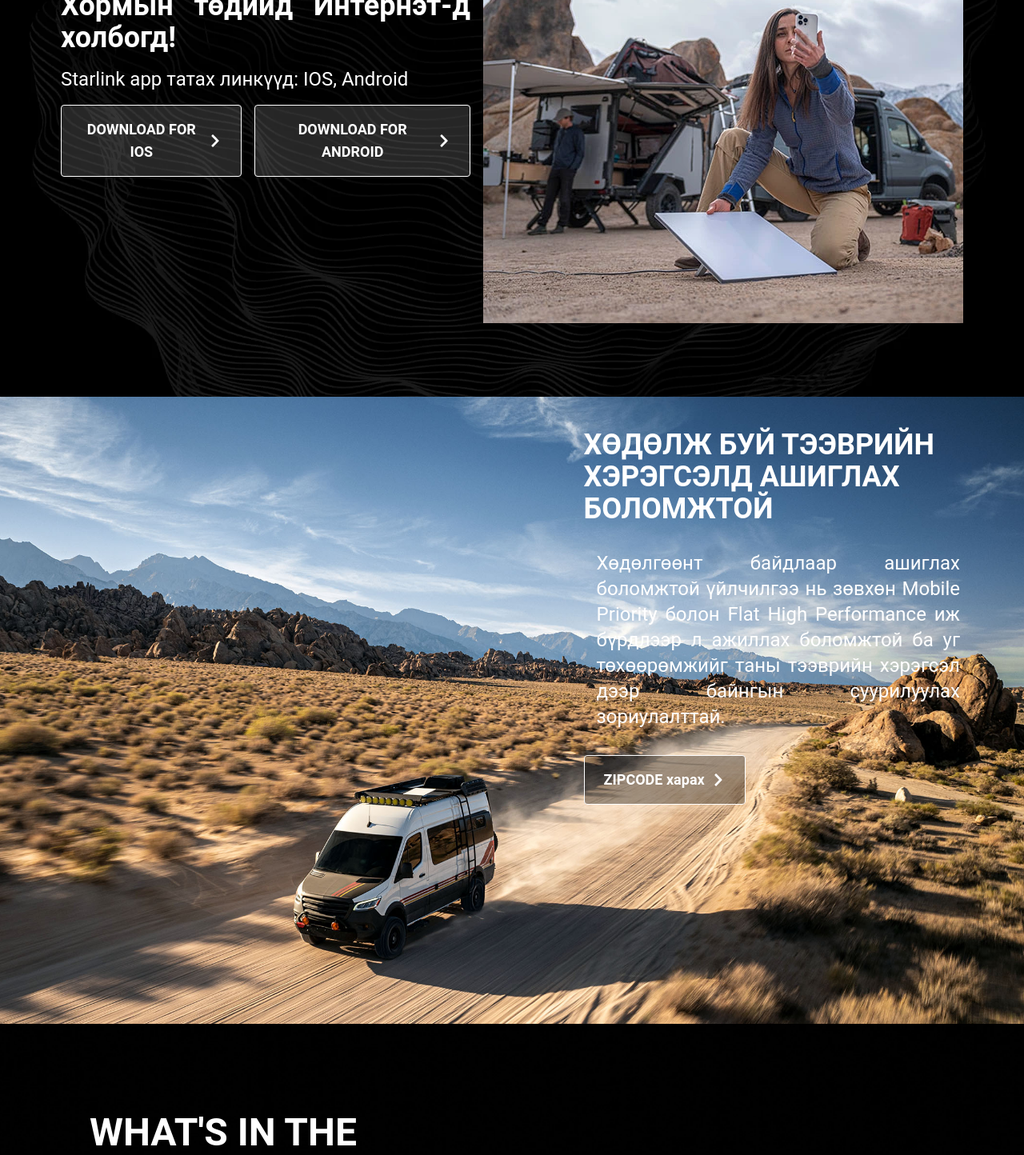
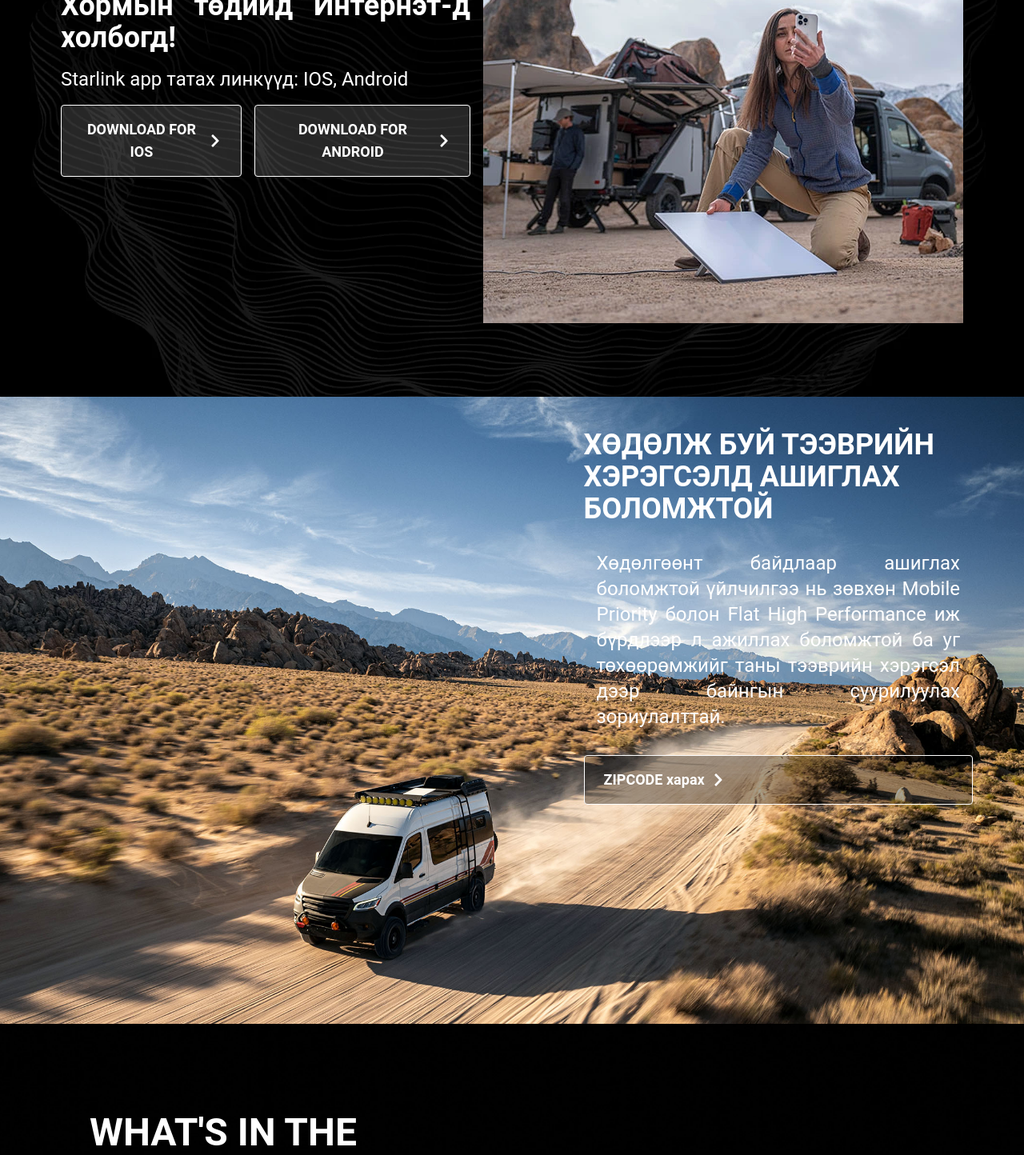
Before and after one commit to umirbyek/react-starlink-version-3, a React (Create React App) app: page / in a window 1280 px wide. Shown: the part 2640-4084 px from the top of the page at 80% size. Built offline with nearby package versions, Linux system fonts and the light colour scheme.

Commit message:
link with connet

```diff
--- a/src/App.js
+++ b/src/App.js
@@ -42,6 +42,24 @@ function App() {
   const viewPlanClick = () => {
     window.parent.location.href = 'https://www.starlink.com/service-plans';
   };
+  const activeGuideClick = () => {
+    window.parent.location.href = 'https://emartmall.mn/info/99';
+  };
+  const iosClick = () => {
+    window.parent.location.href = 'https://apps.apple.com/us/app/starlink/id1537177988';
+  };
+  const androiClick = () => {
+    window.parent.location.href = 'https://play.google.com/store/apps/details?id=com.starlink.mobile';
+  };
+  const zipcodeClick = () => {
+    window.parent.location.href = 'https://zipcode.mn/zipcode';
+  };
+  const specificationsClick = () => {
+    window.parent.location.href = 'https://www.starlink.com/specifications?spec=1';
+  };
+  const cableOrderClick = () => {
+    window.parent.location.href = 'https://emartmall.mn/productdetail/2140056356008';
+  };
 
   return (
     <div className="w-full h-screen">
@@ -67,11 +85,11 @@ function App() {
               </div>
             </div>
 
-            {/* <a href="https://emartmall.mn/productdetail/2140057847000"> */}
+
               <button onClick={handleOrderClick}  className="bg-white text-black font-semibold py-3 px-20 rounded hover:bg-[#ffa500] transition duration-500 lg:text-lg md:text-base text-sm items-end">
                 Захиалах
               </button>
-            {/* </a> */}
+
           </div>
         </div>
       </div>
@@ -122,12 +140,12 @@ function App() {
                 *Сарын үйлчилгээний төлбөрийг доорх хэсгээс болон "Starlink"
                 апп-руу шууд хандан идэвхжүүлнэ.
               </p>
-              {/* <a href="https://www.starlink.com/service-plans" className=""> */}
+
                 <button onClick={viewPlanClick} className="bg-white/15 text-white  font-semibold py-2 px-2 md:py-3 md:px-4  lg:py-3 lg:px-7 rounded hover:bg-black/90  transition duration-500 border border-white flex items-center gap-2 lg:text-lg md:text-base text-sm">
                   View plans
                   <FaChevronRight />
                 </button>
-              {/* </a> */}
+
             </div>
           </div>
         </div>
@@ -151,11 +169,11 @@ function App() {
               явахад хялбар
             </p>
 
-            <a href="https://emartmall.mn/info/99">
-              <button className="w-full  bg-white text-black font-semibold py-3 px-10 lg:text-base rounded hover:bg-[#ffa500] transition duration-500 lg:text-lg md:text-base text-sm ">
+
+              <button onClick={activeGuideClick} className="w-full  bg-white text-black font-semibold py-3 px-10 lg:text-base rounded hover:bg-[#ffa500] transition duration-500 lg:text-lg md:text-base text-sm ">
                 Идэвхжүүлэх заавар харах
               </button>
-            </a>
+
           </div>
         </div>
       </div>
@@ -177,18 +195,18 @@ function App() {
             </p>
 
             <div className="flex gap-4">
-              <a href="https://apps.apple.com/us/app/starlink/id1537177988" className="">
-                <button className="bg-white/15 text-white  font-semibold py-2 px-3 md:py-4 md:px-4 lg:py-4 lg:px-6 rounded hover:bg-black/90  transition duration-500 border border-white flex items-center gap-2 lg:text-lg md:text-base text-sm">
+
+                <button onClick={iosClick} className="bg-white/15 text-white  font-semibold py-2 px-3 md:py-4 md:px-4 lg:py-4 lg:px-6 rounded hover:bg-black/90  transition duration-500 border border-white flex items-center gap-2 lg:text-lg md:text-base text-sm">
                   DOWNLOAD FOR IOS
                   <FaChevronRight />
                 </button>
-              </a>
-              <a href="https://play.google.com/store/apps/details?id=com.starlink.mobile" className="">
-                <button className="bg-white/15 text-white  font-semibold py-2 px-3 md:py-4 md:px-4 lg:py-4 lg:px-6  rounded hover:bg-black/90  transition duration-500 border border-white flex items-center gap-2 lg:text-lg md:text-base text-sm">
+
+
+                <button onClick={androiClick} className="bg-white/15 text-white  font-semibold py-2 px-3 md:py-4 md:px-4 lg:py-4 lg:px-6  rounded hover:bg-black/90  transition duration-500 border border-white flex items-center gap-2 lg:text-lg md:text-base text-sm">
                   DOWNLOAD FOR ANDROID
                   <FaChevronRight />
                 </button>
-              </a>
+
             </div>
           </div>
           <img
@@ -217,12 +235,12 @@ function App() {
               суурилуулах зориулалттай.
             </p>
 
-            <a href="https://zipcode.mn/zipcode" className="">
-              <button className="bg-black/35 text-white  font-semibold py-2 px-3 md:py-4 md:px-5 lg:py-4 lg:px-6 rounded hover:bg-black/90  transition duration-500 border border-white flex items-center gap-2 lg:text-lg md:text-base text-sm">
+
+              <button onClick={zipcodeClick} className="bg-black/35 text-white  font-semibold py-2 px-3 md:py-4 md:px-5 lg:py-4 lg:px-6 rounded hover:bg-black/90  transition duration-500 border border-white flex items-center gap-2 lg:text-lg md:text-base text-sm">
                 ZIPCODE харах
                 <FaChevronRight />
               </button>
-            </a>
+
           </div>
         </div>
       </div>
@@ -244,12 +262,12 @@ function App() {
               шаардлагатай бүх зүйлтэй ирдэг.
             </p>
 
-            <a href="https://www.starlink.com/specifications?spec=1" className="">
-              <button className="bg-white/15 text-white  font-semibold py-2 px-3 md:py-4 md:px-4 lg:py-4 lg:px-6  rounded hover:bg-black/90  transition duration-500 border border-white flex items-center gap-2 lg:text-base md:text-sm text-sm">
+
+              <button onClick={specificationsClick} className="bg-white/15 text-white  font-semibold py-2 px-3 md:py-4 md:px-4 lg:py-4 lg:px-6  rounded hover:bg-black/90  transition duration-500 border border-white flex items-center gap-2 lg:text-base md:text-sm text-sm">
                 VIEW SPECIFICATIONS
                 <FaChevronRight />
               </button>
-            </a>
+
           </div>
           <div className="flex flex-col  text-white gap-4 w-80 md:w-4/5 lg:w-5/6  items-center rounded pb-32 md:pb-30">
             <div className="relative  w-80 md:w-4/5 lg:w-5/6  h-full " >
@@ -359,11 +377,11 @@ function App() {
               хурдны хязгааргүй Data-тай
             </p>
 
-            <a href="https://emartmall.mn/productdetail/2140057847000">
-              <button className="bg-white text-black font-semibold py-3 px-20 rounded hover:bg-[#ffa500] transition duration-500 lg:text-lg md:text-base text-sm items-end">
+
+              <button onClick={handleOrderClick} className="bg-white text-black font-semibold py-3 px-20 rounded hover:bg-[#ffa500] transition duration-500 lg:text-lg md:text-base text-sm items-end">
                 Захиалах
               </button>
-            </a>
+
           </div>
         </div>
       </div>
@@ -400,11 +418,9 @@ function App() {
               эсвэл LAN RJ45 кабелиар салаалж ашиглах боломжийг олгодог.
             </p>
 
-            <a href="https://emartmall.mn/productdetail/2140056356008">
-              <button className="bg-white text-black font-semibold py-3 px-20 rounded hover:bg-[#ffa500] transition duration-500 lg:text-lg md:text-base text-sm items-end">
+              <button onClick={cableOrderClick} className="bg-white text-black font-semibold py-3 px-20 rounded hover:bg-[#ffa500] transition duration-500 lg:text-lg md:text-base text-sm items-end">
                 Захиалах
               </button>
-            </a>
           </div>
         </div>
       </div>
```
